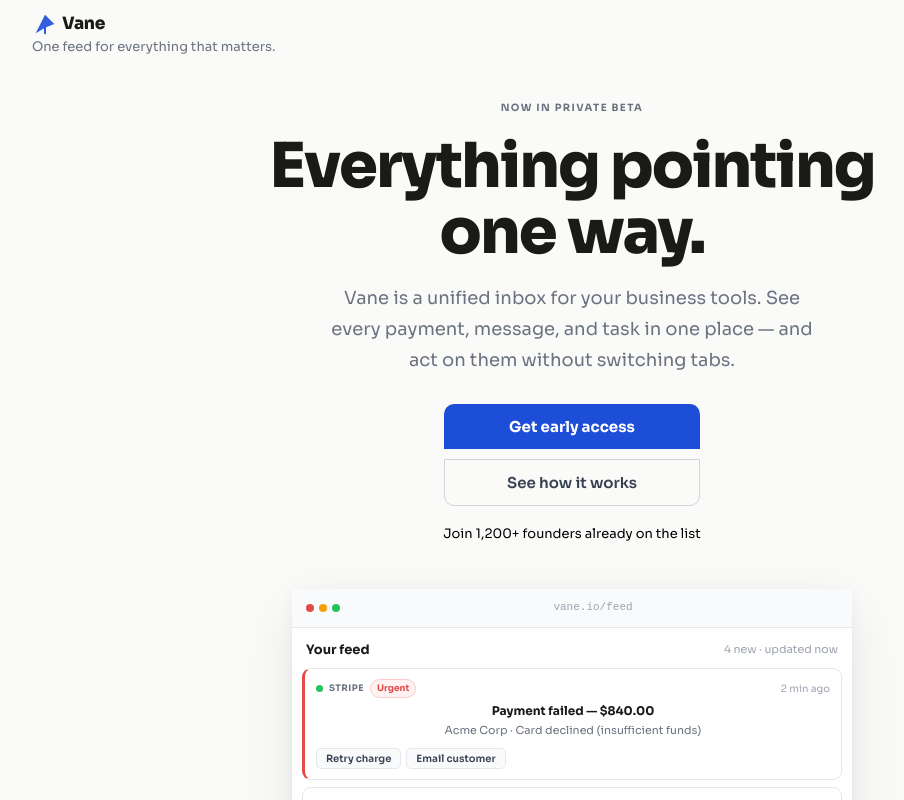
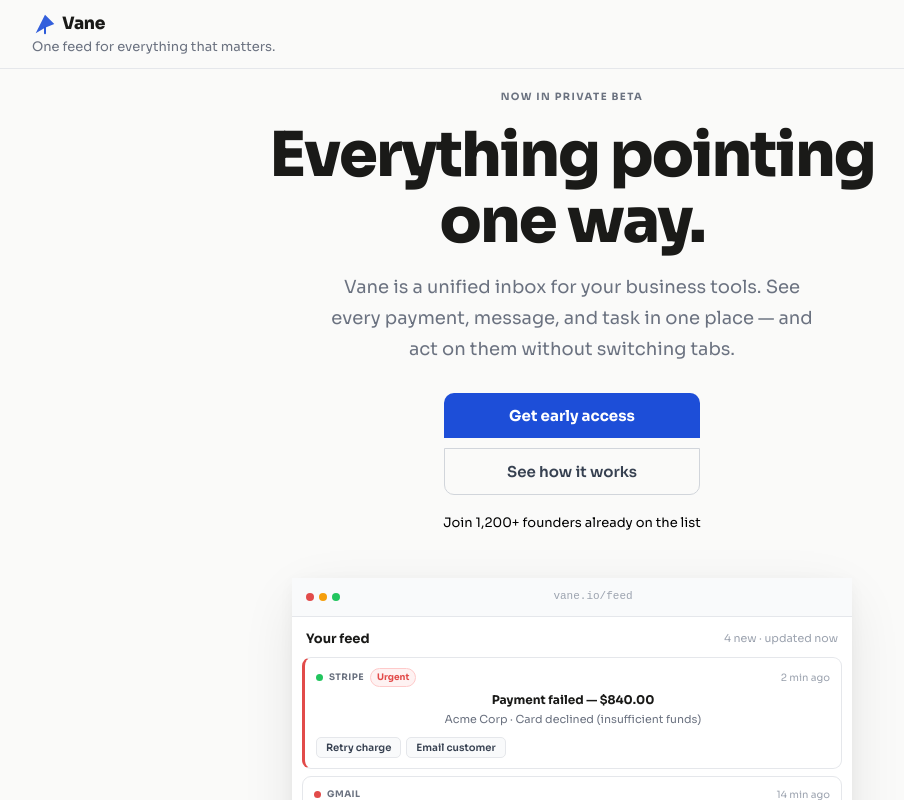
Before and after one commit to Mykins1/Vane-LP, a React (Vite) app: page / in a window 1280 px wide. Shown: the top 800 px of the page, without its empty margins (68-972 px from the left). Built offline with nearby package versions, Linux system fonts and the light colour scheme.

Commit message:
add: added border bottom to the nav bar

```diff
--- a/src/App.jsx
+++ b/src/App.jsx
@@ -887,9 +887,9 @@ export default function VaneLanding() {
           position: "sticky",
 
           zIndex: 100,
-          padding: "10px 20px",
+          padding: "10px 20px ",
           background: "rgba(250,250,249,0.94)",
-          // borderBottom:"1px solid #E5E7EB",
+          borderBottom:"1px solid #E5E7EB",
           transition: "background 0.3s,border-color 0.3s",
           width: "100%",
           boxSizing: "border-box",
@@ -899,7 +899,7 @@ export default function VaneLanding() {
           style={{
             maxWidth: 1080,
             margin: "0 auto",
-            height: 60,
+            // height: 60,
             display: "flex",
             flexDirection:"column",
             alignItems: "left",
```
